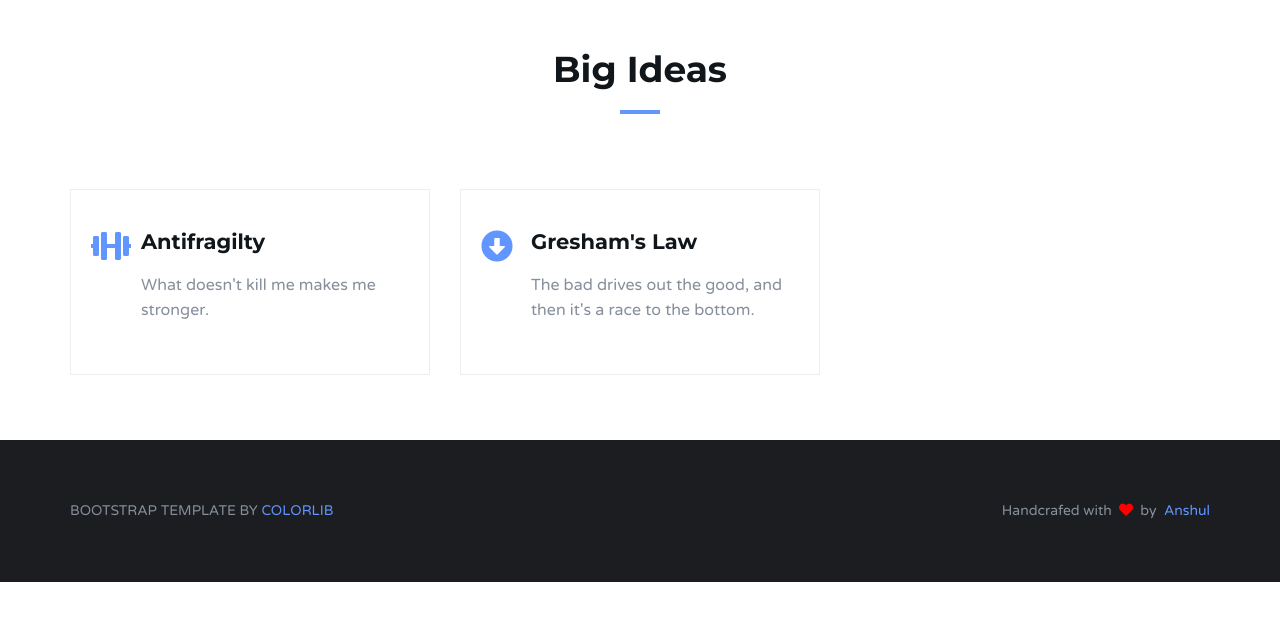
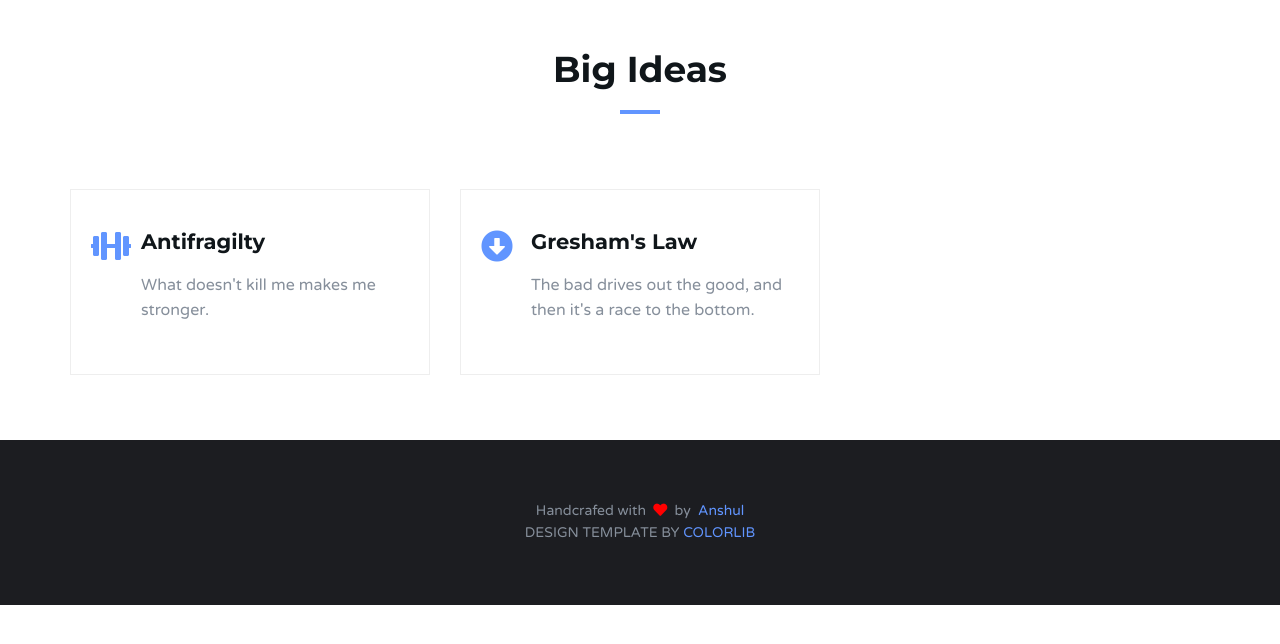
Before and after one commit to anshulkhare7/BigIdeasWebsite, a Jekyll site: the page built from index.html, in a window 1280 px wide. Shown: the top 644 px of the page. Built offline with Jekyll 4.4.1, drawn with Linux system fonts in a browser that asks for light colours; nearby versions of some CDN libraries.

Commit message:
footer alignment

```diff
--- a/css/style.css
+++ b/css/style.css
@@ -1484,16 +1484,14 @@ input[type="text"]:focus, input[type="email"]:focus, input[type="password"]:focu
 }
 
 .footer-copyright p {
-    /*text-align: center;*/
-    float: left;
+    text-align: center;
     font-size: 14px;
     text-transform: uppercase;
     margin: 0;
 }
 
 .twitter p {
-    /*text-align: right;*/
-    float: right;
+    text-align: center;
     font-size: 14px;
     margin: 0;
 }
--- a/index.html
+++ b/index.html
@@ -86,17 +86,17 @@ layout: default
 					</ul>-->
 					<!-- /footer follow -->
 
-					<!-- footer copyright -->
-					<div class="footer-copyright">
-						<p>Bootstrap template by <a href="https://colorlib.com" target="_blank">Colorlib</a></p>
-					</div>
-					<!-- /footer copyright -->
-
 					<!-- footer twitter -->
 					<div class="twitter">
 						<p>Handcrafed with&nbsp;&nbsp;<i class="fa fa-heart" style="color: red;"></i>&nbsp;&nbsp;by <a href="https://twitter.com/anshul81" target="_blank">&nbsp;Anshul</a></p>
 					</div>
 					<!-- /footer twitter -->
+
+					<!-- footer copyright -->
+					<div class="footer-copyright">
+						<p>Design template by <a href="https://colorlib.com" target="_blank">Colorlib</a></p>
+					</div>
+					<!-- /footer copyright -->
 
 				</div>
 
```
